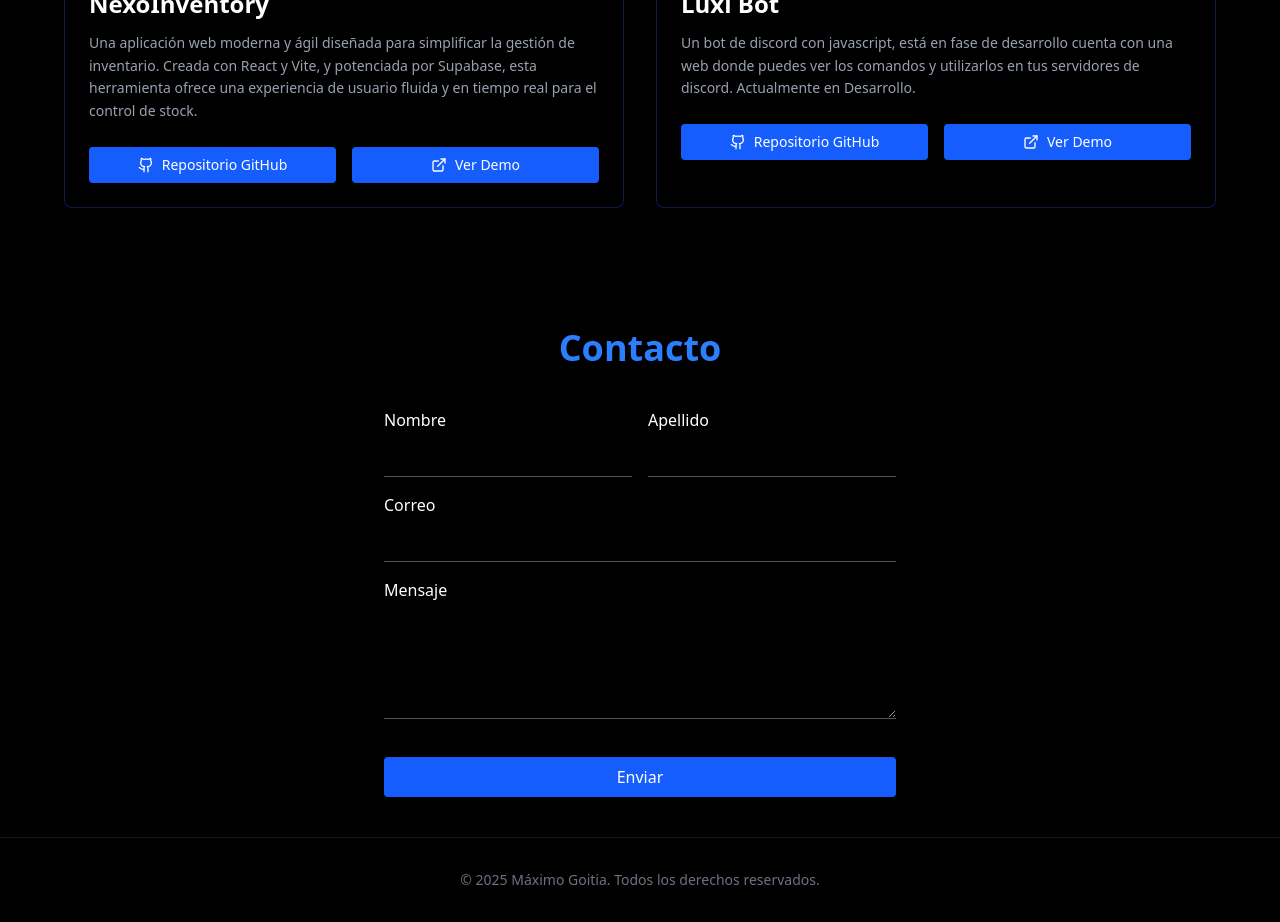
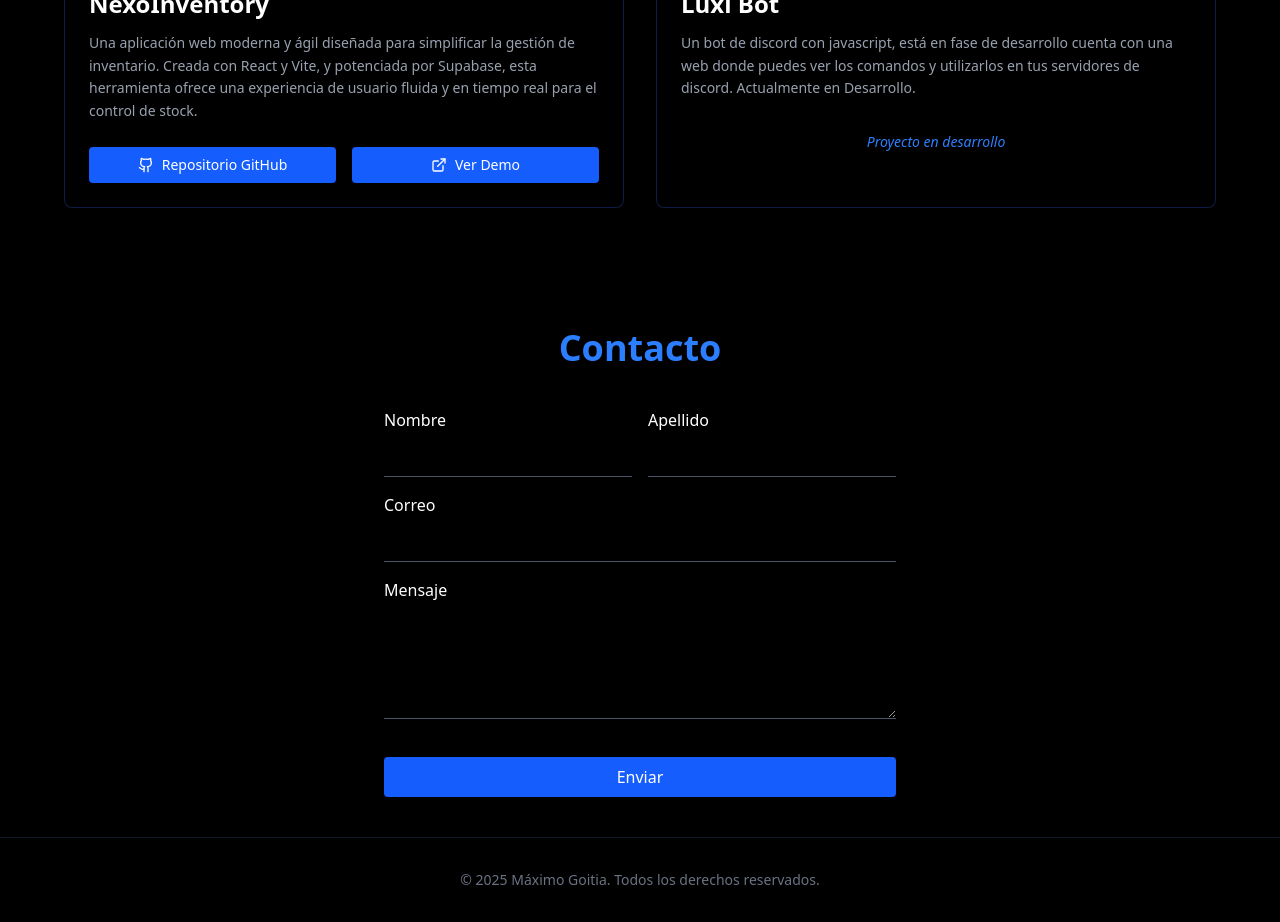
Before and after one commit to Maxi2771/porfolio_mfg, a React (Vite) app: page / in a window 1280 px wide. Shown: the part 2640-3562 px from the top of the page. Built offline with nearby package versions, Linux system fonts and the light colour scheme.

Commit message:
condicional de proyectos

```diff
--- a/src/components/Projects.jsx
+++ b/src/components/Projects.jsx
@@ -14,8 +14,8 @@ const Projects = () => {
       title: "Luxi Bot",
       desc: "Un bot de discord con javascript, está en fase de desarrollo cuenta con una web donde puedes ver los comandos y utilizarlos en tus servidores de discord. Actualmente en Desarrollo.",
       image: luxibot,
-      githubLink: "https://github.com/Maxi2771/NexoInventory",
-      demoLink: "https://nexoinventory.netlify.app/"
+      //githubLink: "https://github.com/Maxi2771/NexoInventory",
+      //demoLink: "https://nexoinventory.netlify.app/"
     }
   ];
 
@@ -35,12 +35,21 @@ const Projects = () => {
               </p>
 
               <div className="flex gap-4">
+                {
+                  proj.githubLink && proj.demoLink ? (
+                    <>
                       <a href={proj.githubLink} target="_blank" rel="noopener noreferrer" className="flex-1 bg-blue-600 hover:bg-blue-700 text-white py-2 rounded text-sm transition-colors flex items-center justify-center gap-2">
                         <Github size={16} /> Repositorio GitHub
                       </a>
                       <a href={proj.demoLink} target="_blank" rel="noopener noreferrer" className="flex-1 bg-blue-600 hover:bg-blue-700 text-white py-2 rounded text-sm transition-colors flex items-center justify-center gap-2">
                         <ExternalLink size={16} /> Ver Demo
                       </a>
+                    </>
+                  ) : (
+                    <span className="italic text-blue-500 flex-1 py-2 rounded text-sm transition-colors flex items-center justify-center gap-2">Proyecto en desarrollo</span>
+                  )
+
+                }
               </div>
             </div>
           ))}
```
Lines whose indentation alone changed are shown as unchanged.
